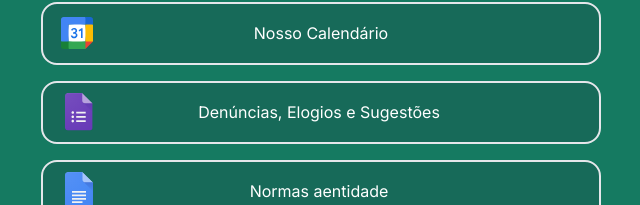
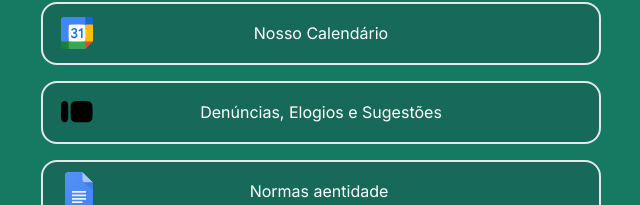
Before and after one commit to caiostoduto/aentidade, a Next.js app in the folder @app/web/: page /bio in a window 1280 px wide. Shown: the part 432-637 px from the top of the page, without its empty margins (319-959 px from the left). Built offline with nearby package versions, Linux system fonts and the light colour scheme.

Commit message:
style(web): update /app/bio 'Denúncias, Elogios e Sugestões' logo to typeform

```diff
--- a/@app/web/src/app/bio/page.tsx
+++ b/@app/web/src/app/bio/page.tsx
@@ -91,10 +91,10 @@ export default function Bio() {
           href='https://aentidade.pages.dev/comentário'
           className='flex items-center mb-4 border-2 rounded-2xl w-full bg-gray-800/20'>
           <Image
-            className='relative ms-[17.5px] left-1'
-            src="/icons/google_forms.svg"
-            width={28}
-            height={59}
+            className='relative ms-[17.5px]'
+            src="/icons/typeform.svg"
+            width={32}
+            height={21.3}
             alt="Ícone do Google Forms"
           />
 
```
Also changed, not shown: @app/web/public/icons/typeform.svg (added).
